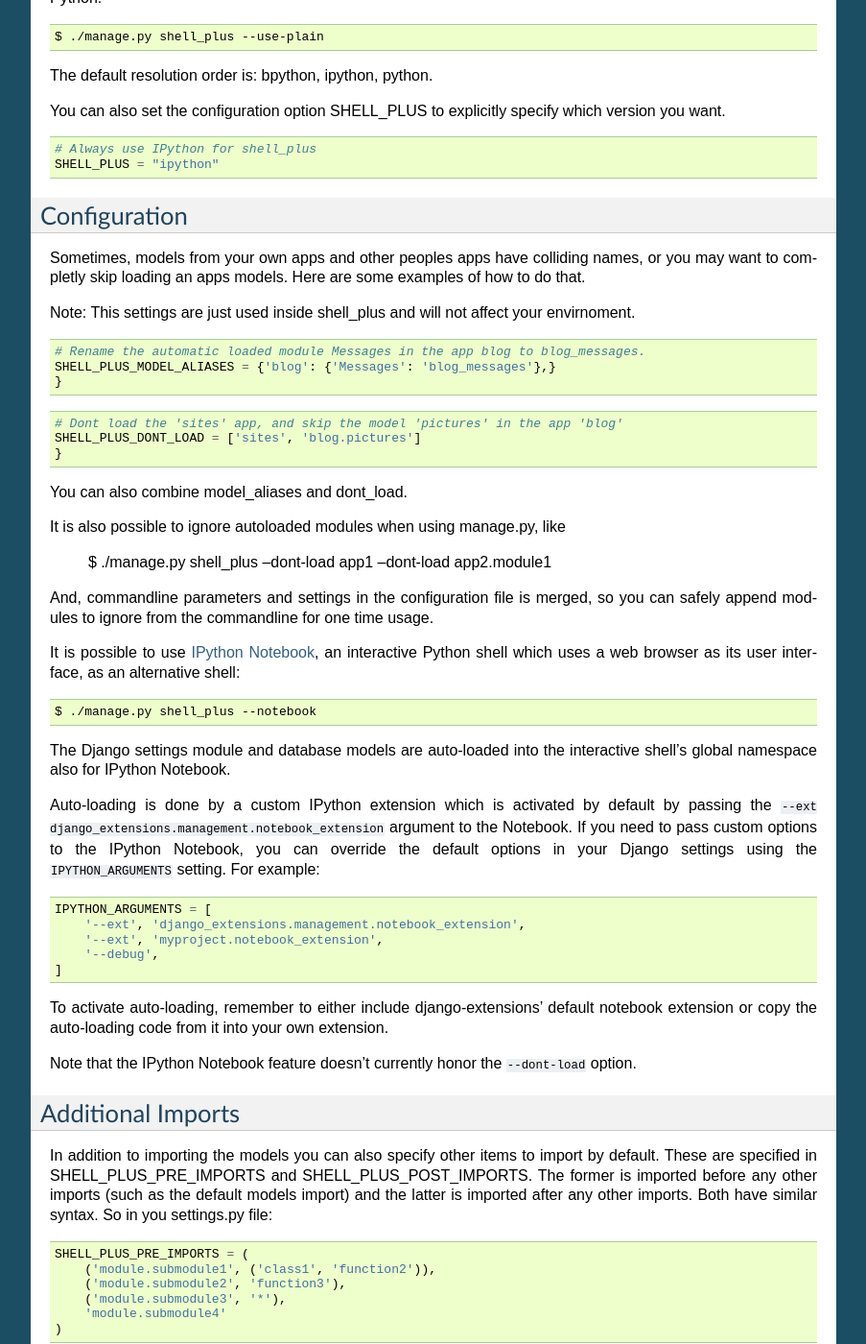
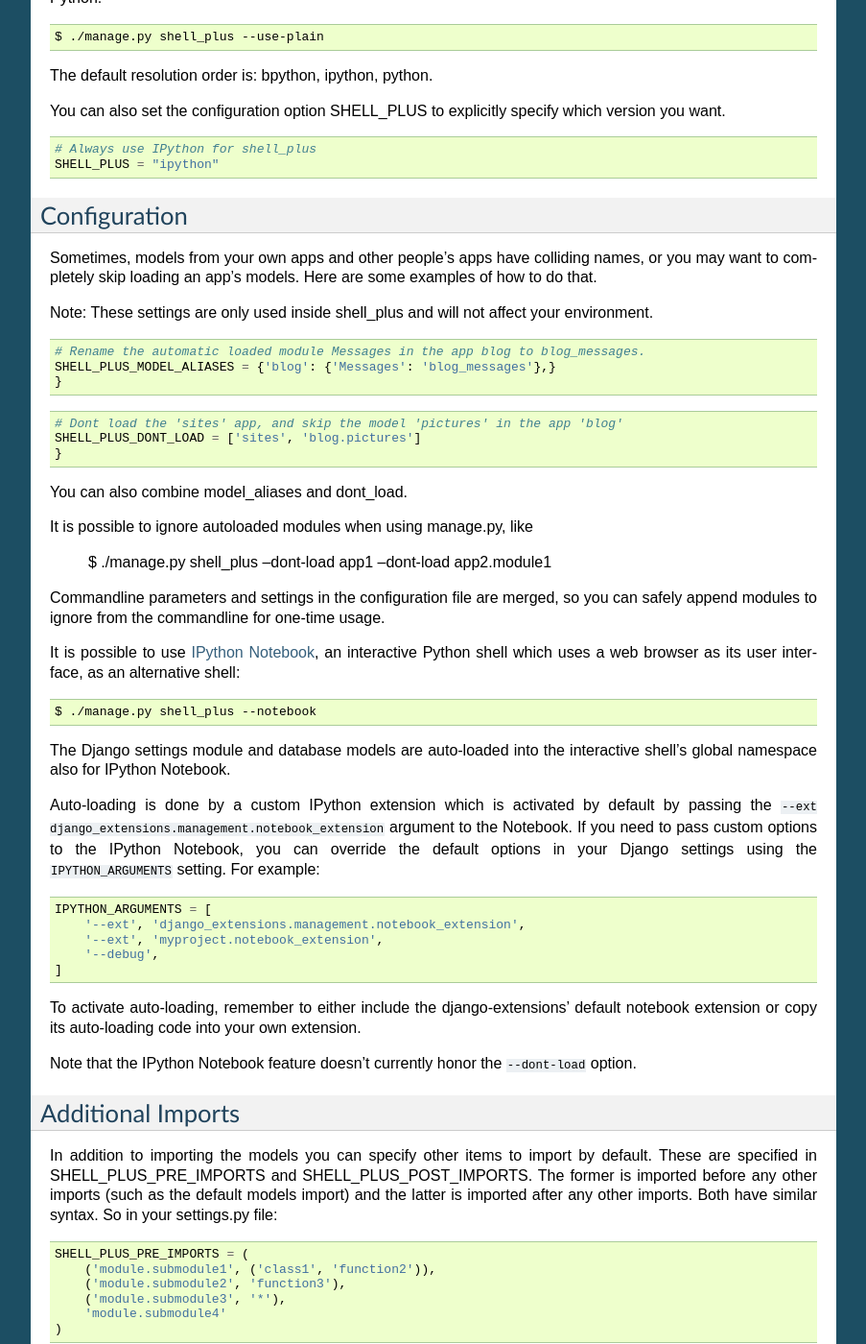
Before and after one commit to django-extensions/django-extensions, a Sphinx documentation site: the page built from docs/shell_plus.rst, in a window 1280 px wide and 1400 px high, scrolled down 395 px. Shown: the whole window at 96% size, without its empty margins (198-1101 px from the left). Built offline with Sphinx 7.4.7, drawn with Linux system fonts in a browser that asks for light colours; pages that are not in the unit, such as notebooks, are missing from menus.

Commit message:
Typo/grammar corrections.

```diff
--- a/docs/shell_plus.rst
+++ b/docs/shell_plus.rst
@@ -38,10 +38,10 @@ You can also set the configuration option SHELL_PLUS to explicitly specify which
 Configuration
 -------------
 
-Sometimes, models from your own apps and other peoples apps have colliding names,
-or you may want to completly skip loading an apps models. Here are some examples of how to do that.
+Sometimes, models from your own apps and other people's apps have colliding names,
+or you may want to completely skip loading an app's models. Here are some examples of how to do that.
 
-Note: This settings are just used inside shell_plus and will not affect your envirnoment.
+Note: These settings are only used inside shell_plus and will not affect your environment.
 
 ::
 
@@ -58,12 +58,12 @@ Note: This settings are just used inside shell_plus and will not affect your env
 
 You can also combine model_aliases and dont_load.
 
-It is also possible to ignore autoloaded modules when using manage.py, like
+It is possible to ignore autoloaded modules when using manage.py, like
 
   $ ./manage.py shell_plus --dont-load app1 --dont-load app2.module1
 
-And, commandline parameters and settings in the configuration file is merged, so you can
-safely append modules to ignore from the commandline for one time usage.
+Commandline parameters and settings in the configuration file are merged, so you can
+safely append modules to ignore from the commandline for one-time usage.
 
 It is possible to use `IPython Notebook`_, an interactive Python shell which
 uses a web browser as its user interface, as an alternative shell::
@@ -86,9 +86,8 @@ the ``IPYTHON_ARGUMENTS`` setting.  For example::
         '--debug',
     ]
 
-To activate auto-loading, remember to either include django-extensions' default
-notebook extension or copy the auto-loading code from it into your own
-extension.
+To activate auto-loading, remember to either include the django-extensions' default
+notebook extension or copy its auto-loading code into your own extension.
 
 Note that the IPython Notebook feature doesn't currently honor the
 ``--dont-load`` option.
@@ -100,10 +99,10 @@ Note that the IPython Notebook feature doesn't currently honor the
 Additional Imports
 ------------------
 
-In addition to importing the models you can also specify other items to import by default.
+In addition to importing the models you can specify other items to import by default.
 These are specified in SHELL_PLUS_PRE_IMPORTS and SHELL_PLUS_POST_IMPORTS. The former is imported
 before any other imports (such as the default models import) and the latter is imported after any
-other imports. Both have similar syntax. So in you settings.py file:
+other imports. Both have similar syntax. So in your settings.py file:
 
 ::
 
```
